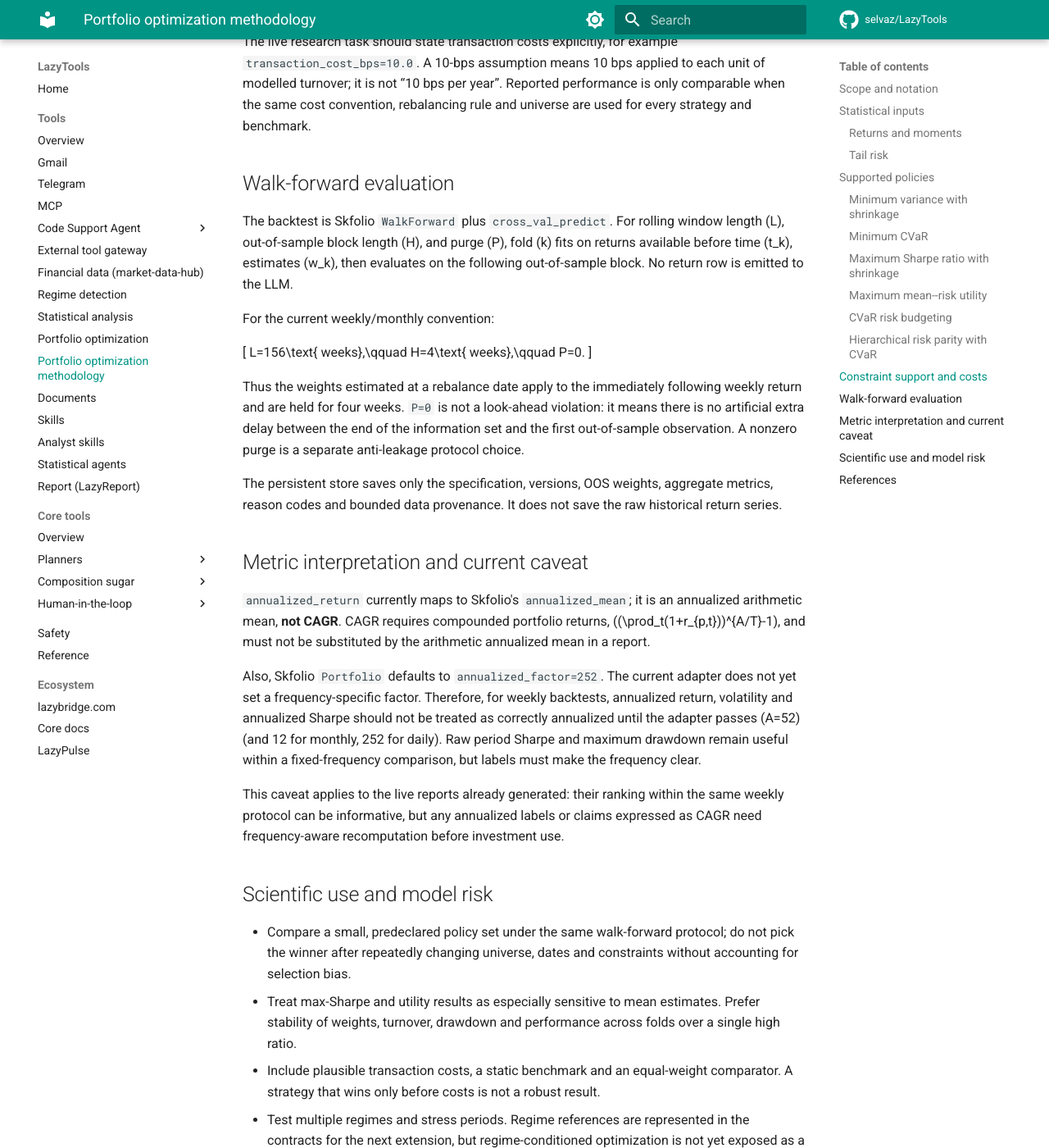
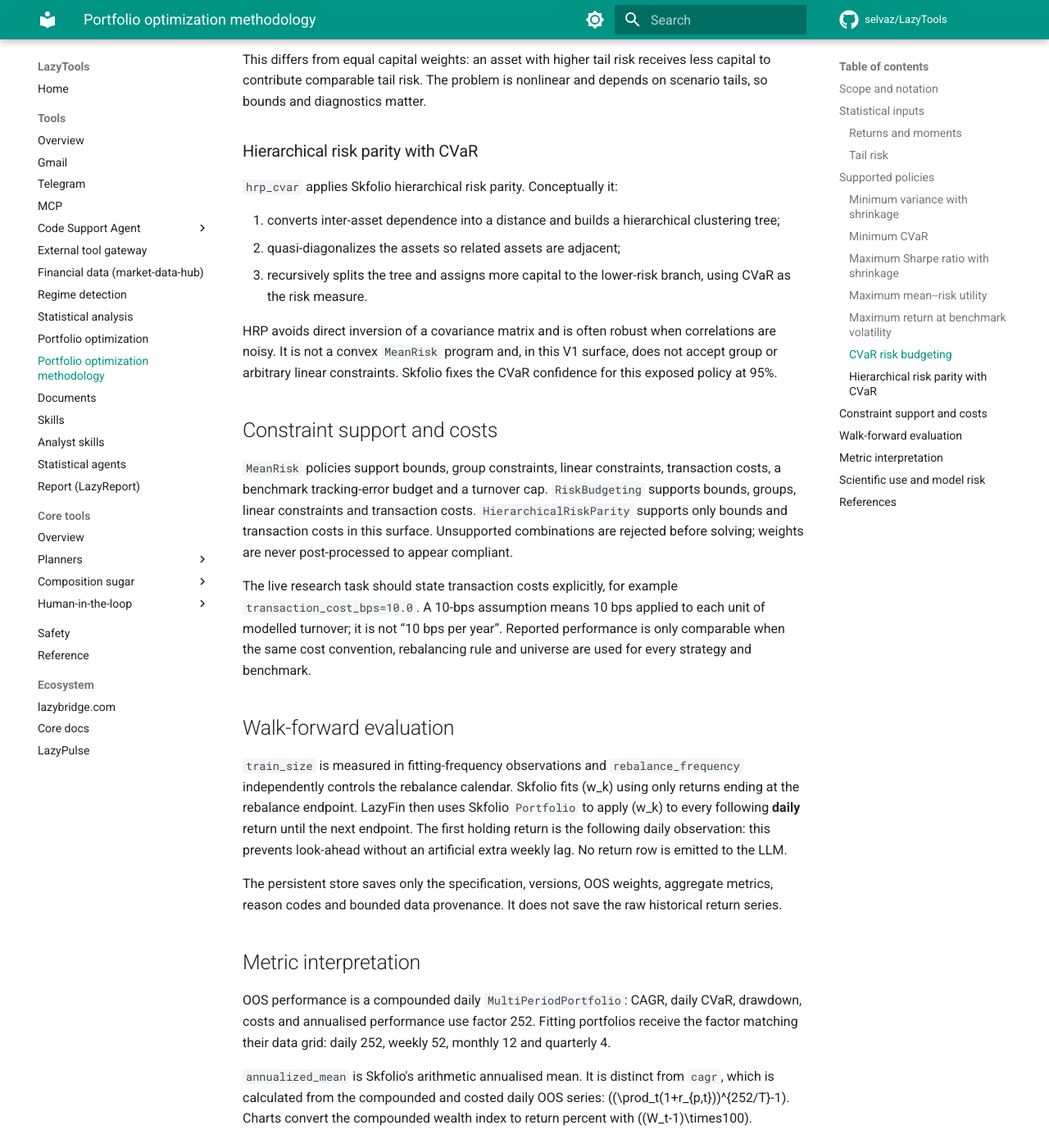
Before and after one commit to selvaz/LazyTools, an MkDocs documentation site: the page built from docs/portfolio-optimization-methodology.md, in a window 1280 px wide and 1400 px high, scrolled down 4096 px. Shown: the whole window at 82% size. Built offline with MkDocs 1.6.1 and Material for MkDocs 9.7.7, drawn with Linux system fonts in a browser that asks for light colours; comment, search, counter and statistics services are not loaded; some of the changed text lies outside the part shown.

Commit message:
Expose benchmark volatility optimizer

```diff
--- a/docs/portfolio-optimization-methodology.md
+++ b/docs/portfolio-optimization-methodology.md
@@ -43,10 +43,17 @@
 
 ### Returns and moments
 
-The data backend resamples price history to the requested frequency and creates
-returns internally. The LLM never receives the return matrix, covariance matrix
-or individual observations. The empirical prior estimates expected returns
-\(\hat\mu\) and covariance from the fitting window.
+The data backend creates canonical daily simple returns from adjusted prices.
+For a requested fitting frequency, it compounds those daily returns rather than
+passing log returns to Skfolio:
+
+\[
+r_k^{(f)}=\prod_{t\in k}(1+r_t^{(D)})-1.
+\]
+
+The LLM never receives the return matrix, covariance matrix or individual
+observations. The empirical prior estimates expected returns \(\hat\mu\) and
+covariance from the fitting window.
 
 For the `MeanRisk` policies, LazyFin uses Skfolio's `EmpiricalPrior` with
 `ShrunkCovariance(shrinkage=0.1)`. With sample covariance \(S\) and
@@ -84,6 +91,7 @@
 | `min_cvar` | `MeanRisk` | minimize 95% CVaR | drawdown/tail-risk focus | number and representativeness of tail observations |
 | `max_sharpe_shrinkage` | `MeanRisk` | maximize return/risk ratio | strong expected-return conviction | expected returns; can be unstable |
 | `max_utility_shrinkage` | `MeanRisk` | maximize mean minus risk penalty | explicit risk-aversion trade-off | calibration of risk aversion |
+| `max_return_benchmark_vol` | `MeanRisk` | maximize expected return at benchmark volatility | return-seeking allocation with declared risk anchor | expected returns and benchmark representativeness |
 | `risk_budget_cvar` | `RiskBudgeting` | equalize CVaR risk contributions | diversified tail-risk allocation | nonlinear risk attribution and tail sample |
 | `hrp_cvar` | `HierarchicalRiskParity` | cluster then recursively allocate tail risk | correlated/ill-conditioned assets | clustering distance and tree stability |
 
@@ -144,6 +152,30 @@
 allocations. Its numeric scale depends on return frequency, so \(\lambda\)
 must be calibrated consistently with the data frequency.
 
+### Maximum return at benchmark volatility
+
+`max_return_benchmark_vol` requires a declared model benchmark and solves
+
+\[
+\max_{w\in\mathcal W}\quad w^\top\hat\mu-c^\top\lvert w-w^-\rvert
+\quad\text{subject to}\quad
+\sqrt{w^\top\hat\Sigma w}\leq\hat\sigma_b.
+\]
+
+At every fit, \(\hat\sigma_b\) is computed from the benchmark returns in the
+active fitting window at the same return frequency. It is not derived from
+future observations or the eventual OOS benchmark volatility. The constraint
+uses Skfolio's shrunk covariance \(\hat\Sigma\); OOS realised volatility can
+therefore differ slightly from the benchmark even when every ex-ante constraint
+is satisfied.
+
+As a concrete reproducible example, SPY/GLD/TLT/BCI from 2018--2026, weekly
+fitting with a 156-week rolling window, monthly rebalancing, 60% asset caps and
+10-bps costs produced 67 OOS periods. The strategy recorded 10.29% CAGR,
+13.27% annualised volatility and 0.80 annualised Sharpe, compared with 8.13%,
+13.00% and 0.67 for a 70/30 SPY/TLT benchmark. These are historical research
+results, not a forecast or recommendation.
+
 ### CVaR risk budgeting
 
 For a positively homogeneous risk measure \(\rho(w)\), marginal risk
@@ -195,46 +227,29 @@
 
 ## Walk-forward evaluation
 
-The backtest is Skfolio `WalkForward` plus `cross_val_predict`. For rolling
-window length \(L\), out-of-sample block length \(H\), and purge \(P\), fold
-\(k\) fits on returns available before time \(t_k\), estimates \(w_k\), then
-evaluates on the following out-of-sample block. No return row is emitted to the
-LLM.
-
-For the current weekly/monthly convention:
-
-\[
-L=156\text{ weeks},\qquad H=4\text{ weeks},\qquad P=0.
-\]
-
-Thus the weights estimated at a rebalance date apply to the immediately
-following weekly return and are held for four weeks. `P=0` is not a look-ahead
-violation: it means there is no artificial extra delay between the end of the
-information set and the first out-of-sample observation. A nonzero purge is a
-separate anti-leakage protocol choice.
+`train_size` is measured in fitting-frequency observations and
+`rebalance_frequency` independently controls the rebalance calendar. Skfolio
+fits \(w_k\) using only returns ending at the rebalance endpoint. LazyFin then
+uses Skfolio `Portfolio` to apply \(w_k\) to every following **daily** return
+until the next endpoint. The first holding return is the following daily
+observation: this prevents look-ahead without an artificial extra weekly lag.
+No return row is emitted to the LLM.
 
 The persistent store saves only the specification, versions, OOS weights,
 aggregate metrics, reason codes and bounded data provenance. It does not save
 the raw historical return series.
 
-## Metric interpretation and current caveat
+## Metric interpretation
 
-`annualized_return` currently maps to Skfolio's `annualized_mean`; it is an
-annualized arithmetic mean, **not CAGR**. CAGR requires compounded portfolio
-returns, \((\prod_t(1+r_{p,t}))^{A/T}-1\), and must not be substituted by the
-arithmetic annualized mean in a report.
+OOS performance is a compounded daily `MultiPeriodPortfolio`: CAGR, daily
+CVaR, drawdown, costs and annualised performance use factor 252. Fitting
+portfolios receive the factor matching their data grid: daily 252, weekly 52,
+monthly 12 and quarterly 4.
 
-Also, Skfolio `Portfolio` defaults to `annualized_factor=252`. The current
-adapter does not yet set a frequency-specific factor. Therefore, for weekly
-backtests, annualized return, volatility and annualized Sharpe should not be
-treated as correctly annualized until the adapter passes \(A=52\) (and 12 for
-monthly, 252 for daily). Raw period Sharpe and maximum drawdown remain useful
-within a fixed-frequency comparison, but labels must make the frequency clear.
-
-This caveat applies to the live reports already generated: their ranking within
-the same weekly protocol can be informative, but any annualized labels or
-claims expressed as CAGR need frequency-aware recomputation before investment
-use.
+`annualized_mean` is Skfolio's arithmetic annualised mean. It is distinct from
+`cagr`, which is calculated from the compounded and costed daily OOS series:
+\((\prod_t(1+r_{p,t}))^{252/T}-1\). Charts convert the compounded wealth index
+to return percent with \((W_t-1)\times100\).
 
 ## Scientific use and model risk
 
--- a/docs/portfolio-optimization.md
+++ b/docs/portfolio-optimization.md
@@ -12,10 +12,12 @@
 
 The agent supplies comma-separated ticker symbols (`SPY,TLT`) or canonical
 instruments (`ticker:SPY,ticker:TLT`), a date window, a method and constraints.
-The complete return matrix is loaded privately from
-`market-data-hub` by LazyFin. Tool results are deliberately limited to weights,
-risk metrics, costs, tracking error, bounded provenance and persistent ids;
-prices, return rows and covariance matrices never enter LLM context.
+Canonical daily **simple returns** are loaded privately from `market-data-hub`
+by LazyFin. The tool's `frequency` parameter selects the fitting grid
+(`D`/`W`/`M`/`Q`), not the data extraction grid. Tool results are deliberately
+limited to weights, risk metrics, costs, tracking error, bounded provenance and
+persistent ids; prices, return rows and covariance matrices never enter LLM
+context.
 
 ## Setup
 
@@ -47,6 +49,10 @@
   constraints and transaction costs.
 - `hrp_cvar` uses `HierarchicalRiskParity`; it supports bounds and transaction
   costs. Its CVaR confidence is Skfolio's fixed 95%.
+- `max_return_benchmark_vol` uses `MeanRisk` to maximise expected return under
+  a volatility cap dynamically measured from the declared `benchmark_id` in
+  each fitting window. It needs a benchmark; it does not use future or realised
+  OOS benchmark volatility as its target.
 
 The provider rejects an unsupported method/constraint combination rather than
 altering the generated weights after the solve.
@@ -63,10 +69,18 @@
 a performance comparator; `MeanRisk` policies can also enforce an optional
 tracking-error budget against it.
 
-`portfolio_optimizer_backtest` uses Skfolio `WalkForward` and
-`cross_val_predict`. The default protocol fits on 252 return observations,
-rebalances every five and purges one observation between fit and test to reduce
-look-ahead bias. The store records benchmark versions, specifications, weights
+`portfolio_optimizer_backtest` fits Skfolio on the requested return frequency
+and values the resulting holding periods on daily simple returns. Its
+`train_size` is measured in fitting-return observations; its
+`rebalance_frequency` (`D`/`W`/`M`/`Q`) independently controls when weights are
+renewed. A fit ending at a rebalance endpoint is applied beginning with the
+following daily observation, so there is no look-ahead or artificial extra
+execution delay. OOS NAV, costs, drawdown, CAGR and annualised realised metrics
+therefore use daily data and factor 252, even when fitting is weekly or monthly.
+
+Tool results distinguish `annualized_mean` from geometric `cagr`; the latter
+comes from the compounded daily OOS wealth curve. The store records benchmark
+versions, specifications, weights
 at each out-of-sample rebalance, aggregate metrics and data provenance—but not
 historical observations.
 
```
Also changed, not shown: 2 other files.
